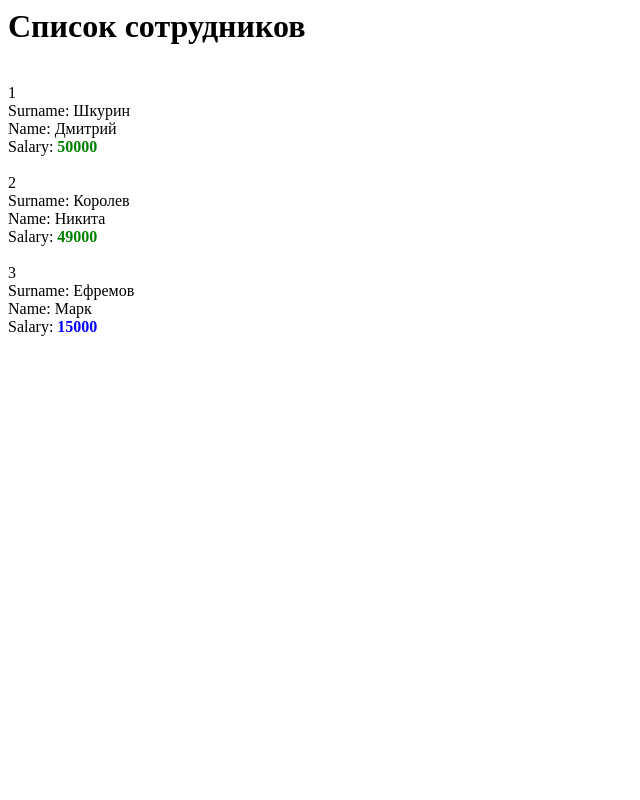
After one commit to Durov109/MyDjangoProject1, a Django app: page /test/views/ in a window 1280 px wide. The commit adds this page. Shown: the whole page, without its empty margins (0-640 px from the left). Run offline with Django 4.2, Linux system fonts and the light colour scheme; data comes from the database, SQL or seed files in the repository; both versions use the stored data as it was after the commit.

Commit message:
Changes to be committed: 	modified:   my_page/db.sqlite3 	modified:   my_page/my_page/__pycache__/urls.cpython-311.pyc 	modified:   my_page/my_page/urls.py 	modified:   my_page/templates/test_index.html 	new file:   my_page/templates/views_all_worker.html 	modified:   my_page/test_1/__pycache__/models.cpython-311.pyc 	modified:   my_page/test_1/__pycache__/urls.cpython-311.pyc 	modified:   my_page/test_1/__pycache__/views.cpython-311.pyc 	modified:   my_page/test_1/models.py 	modified:   my_page/test_1/urls.py 	modified:   my_page/test_1/views.py 	modified:   my_page/work_db.py

```diff
--- a/my_page/my_page/urls.py
+++ b/my_page/my_page/urls.py
@@ -22,5 +22,6 @@ urlpatterns = [
     path('horoscope/', include('horoscope.urls')),
     path('week_days/', include('week_days.urls')),
     path('calculate_geometry/', include('geometry.urls')),
-    path('test/', include('test_1.urls'))
+    path('test/', include('test_1.urls')),
+    path('worker/', include('test_1.urls'))
 ]
--- a/my_page/templates/test_index.html
+++ b/my_page/templates/test_index.html
@@ -7,6 +7,8 @@
         <h1>
             HELLO WORLD
         </h1>
+
+        {{data}}
     </body>
 
     </html>
--- /dev/null
+++ b/my_page/templates/views_all_worker.html
@@ -0,0 +1,36 @@
+<DOCTYPE html>
+
+    <html lang="en">
+
+
+    <body>
+        <h1>
+            Список сотрудников
+        </h1>
+
+        <br>
+        {%for i in data%}
+        {{forloop.counter}}
+        <br>
+        Surname: {{i.surname}}
+        <br>
+        Name: {{i.name}}
+        <br>
+        Salary:
+
+        {% if i.salary < 30000%}
+        <b style='color:blue;'> {{i.salary}} </b>
+
+        {% elif i.salary > 30000 and i.salary < 60000%}
+        <b style='color:green;'> {{i.salary}} </b>
+
+        {% else %}
+        <b style='color:red;'> {{i.salary}} </b>
+
+        {% endif %}
+        <br>
+        <br>
+        {% endfor %}
+    </body>
+
+    </html>
--- a/my_page/test_1/models.py
+++ b/my_page/test_1/models.py
@@ -9,4 +9,4 @@ class Worker(models.Model):
     salary = models.IntegerField(default=0)
 
     def __str__(self) -> str:
-        return f"{self.name} {self.surname} зарплата: {self.salary}"
+        return f"{self.name} {self.surname} {self.salary}"
--- a/my_page/test_1/urls.py
+++ b/my_page/test_1/urls.py
@@ -3,4 +3,5 @@ from . import views as views_test
 
 urlpatterns = [
     path('', views_test.hello_world),
+    path('views/', views_test.views_all_worker),
 ]
--- a/my_page/test_1/views.py
+++ b/my_page/test_1/views.py
@@ -6,7 +6,7 @@ from test_1.models import Worker
 # Create your views here.
 
 
-def index_page(request):
+def primery(request):
     # Вывести все данные из таблицы
     all_workers = Worker.objects.all()
     print(all_workers)
@@ -33,4 +33,9 @@ def index_page(request):
 
 
 def hello_world(request):
-    return render(request, 'test_index.html')
+    return render(request, 'test_index.html', context={'data': 5})
+
+
+def views_all_worker(request):
+    all_workers = Worker.objects.all()
+    return render(request, 'views_all_worker.html', {'data': all_workers})
--- a/my_page/work_db.py
+++ b/my_page/work_db.py
@@ -24,7 +24,7 @@ def write_to_db():
 
         # Здесь могут быть любые данные, без id
         data = ['Марк', 'Ефремов', '15000']
-        # Чтобы никаких конфликтов не было надо прописывать что мы доавляем
+        # Чтобы никаких конфликтов не было надо прописывать что мы добавляем
         # А именно name, surname, salary
         # Иначе sql будет ругаться на то что ему дали недостаточно значений
         cur.execute(
```
Also changed, not shown: my_page/db.sqlite3.
